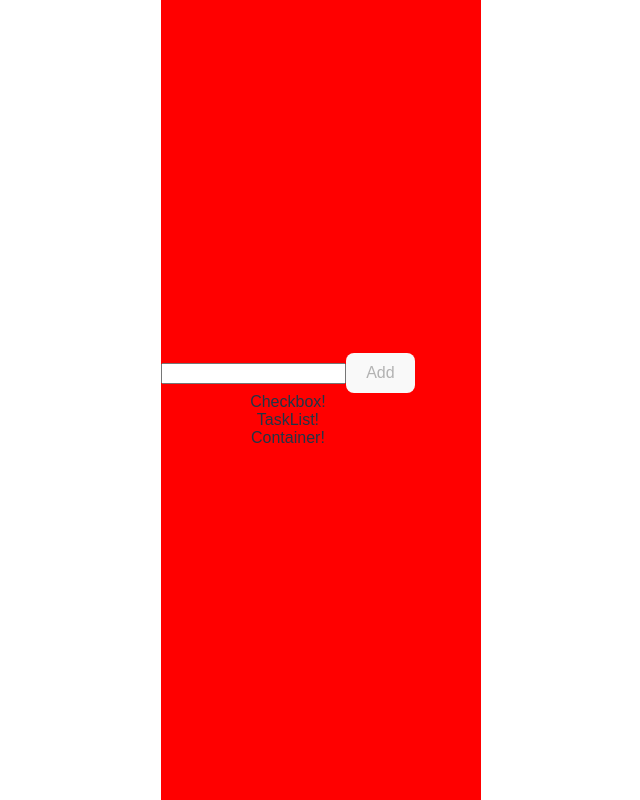
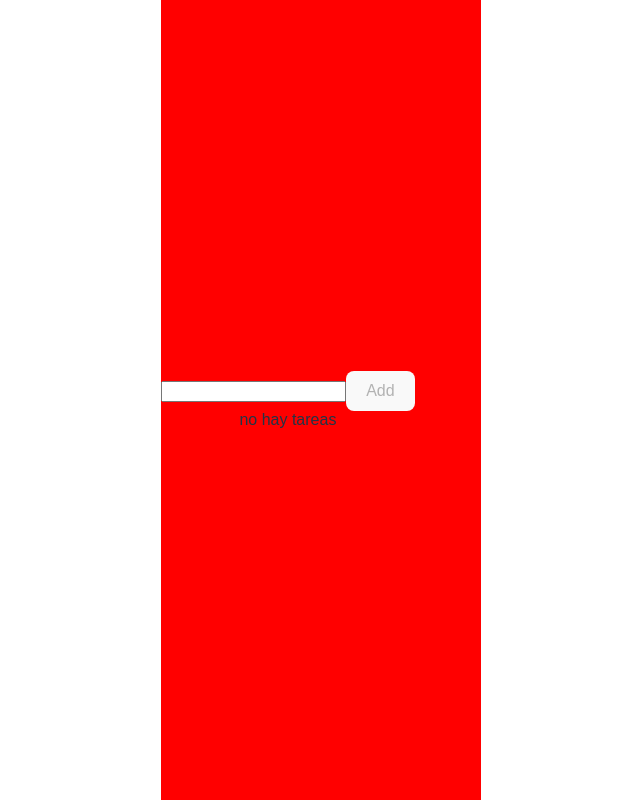
Before and after one commit to seisporseis/ToDoList-with-React, a React (Vite) app: page / in a window 1280 px wide. Shown: the whole page, without its empty margins (319-959 px from the left). Built offline with nearby package versions, Linux system fonts and the light colour scheme.

Commit message:
task list

```diff
--- a/src/components/Container.jsx
+++ b/src/components/Container.jsx
@@ -8,15 +8,15 @@ const Container = () => {
 
   const [list, setList] = useState([]); //creamos un array con los items
   const handleAddItem = addItem => {
-    //setList([...list, addItem]); //esto lo cambiamos por la linea 12
-    setList(list.push(addItem));
+    setList([...list, addItem]); //esto lo cambiamos por la linea 12
+    // setList(list.push(addItem));
   };
     return (
       <div>
 
         <FormTodo handleAddItem={handleAddItem}/>
         <TaskList list={list} setList={setList}/>
-        Container!
+
       </div>
     )
   }
--- a/src/components/TaskList.jsx
+++ b/src/components/TaskList.jsx
@@ -1,12 +1,27 @@
 import Checkbox from "./CheckBox";
 
-const TaskList = () => {
+const TaskList = (props) => {
+    const{ list, setList } = props;
+    const onChangeStatus = e => {
+        const { name, checked } = e.target;
+        const updateList = list.map(item => ({...item,
+        done: item.id === name ? checked : item.done
+    }))
+    setList(updateList);
+    };
+    const checkB = list.map (item => (
+        <Checkbox key={item.id} data={item}/>
+    ));
 	return (
-       <div>
-            <Checkbox/>
-            TaskList!
+        <div className="todo-list">
+            {list.length ? checkB : "no hay tareas"}
+            {/* {list.length ? (
+                <p>
+                    <button className="check"></button>
+                </p>
+                ) : null} */}
         </div>
-    )
+    );
 };
 
 export default TaskList;
```
